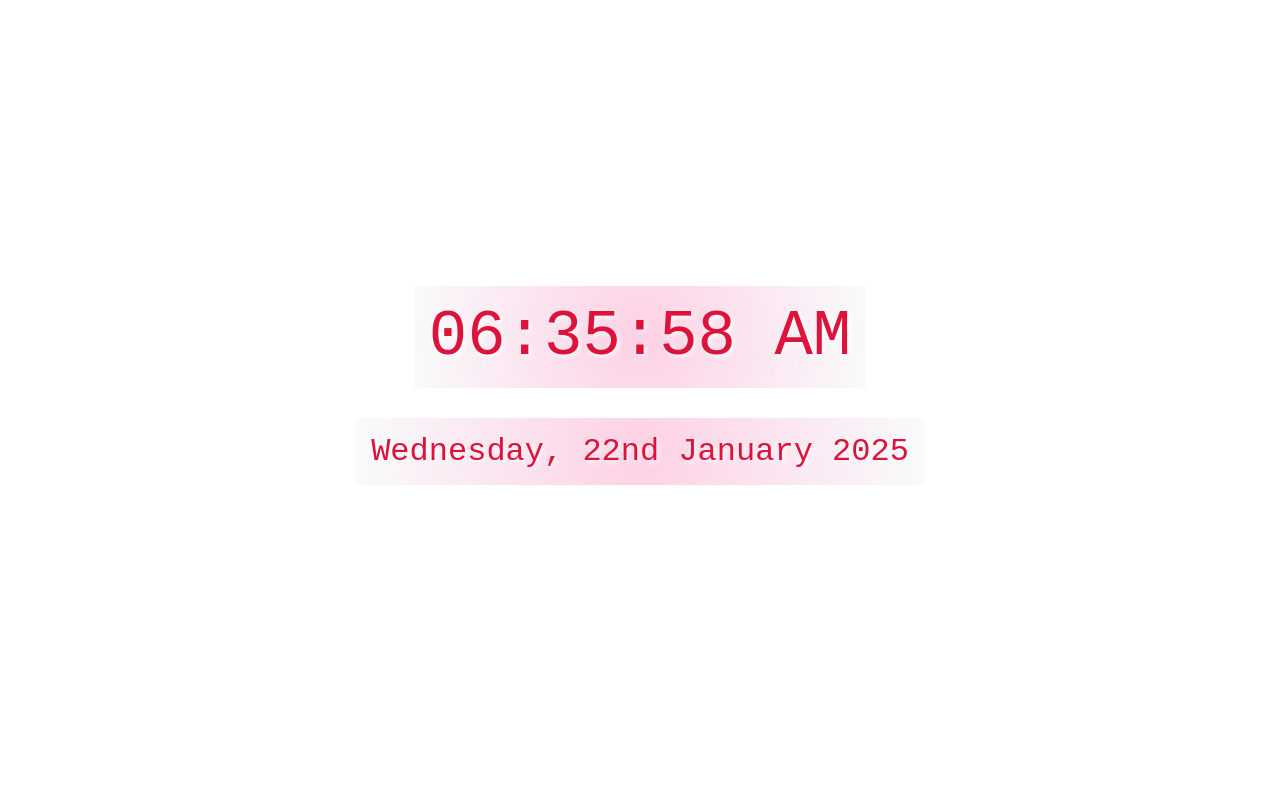
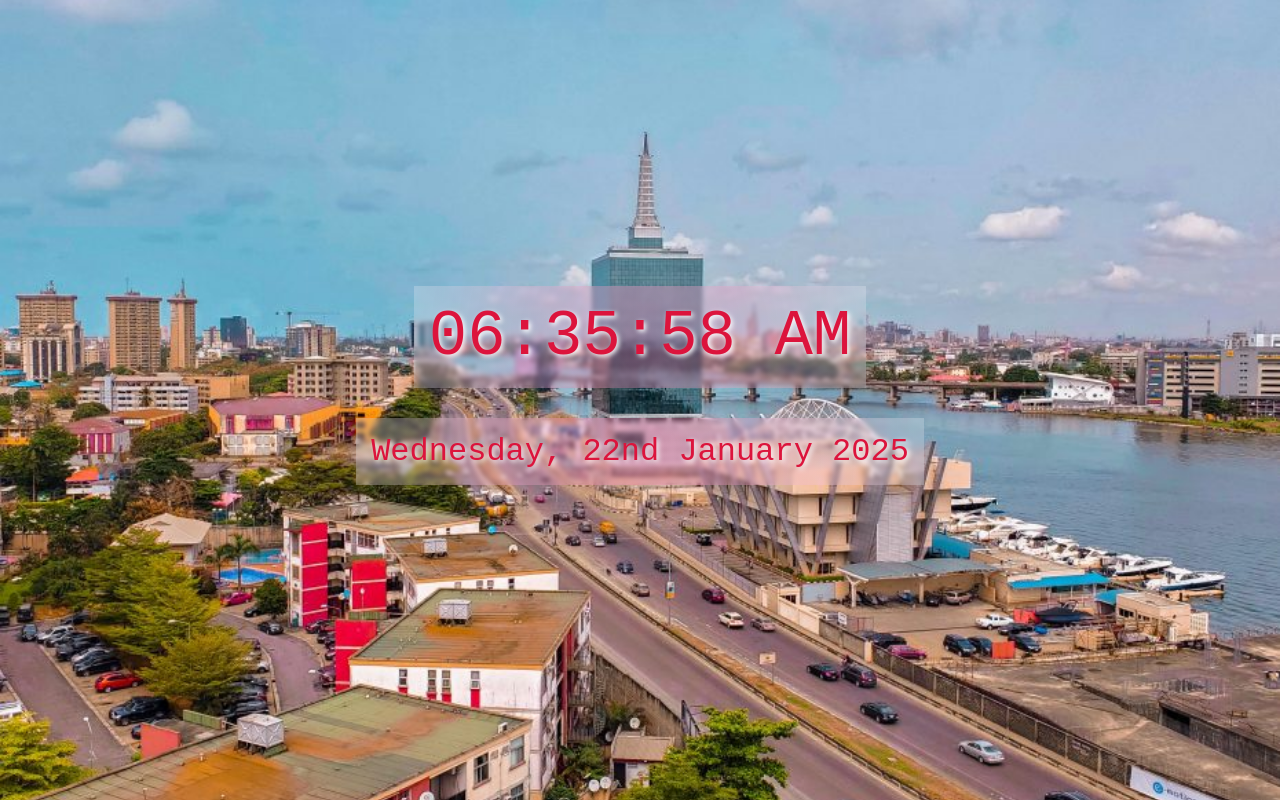
Before and after one commit to Muayyad822/Digital-Clock, a plain HTML site: page index.html in a window 1280 px wide. Drawn offline with Linux system fonts and the light colour scheme; the site is published under a folder, as on GitHub Pages, so addresses that start at the root find nothing.

Commit message:
Update style.css

```diff
--- a/style.css
+++ b/style.css
@@ -1,6 +1,6 @@
 body{
   margin: 0;
-  background-image: url(/images/city-bg.jpg);
+  background-image: url(images/city-bg.jpg);
   background-repeat: no-repeat;
   background-size: cover;
   background-position: center;
```
